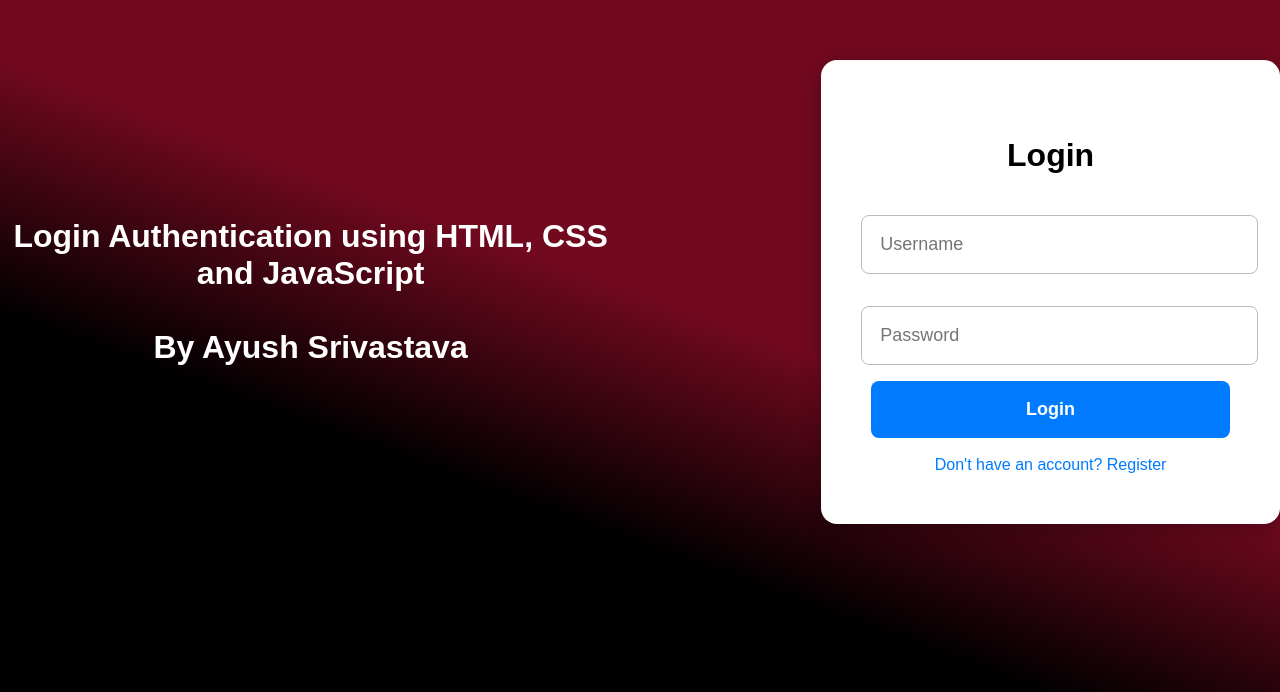
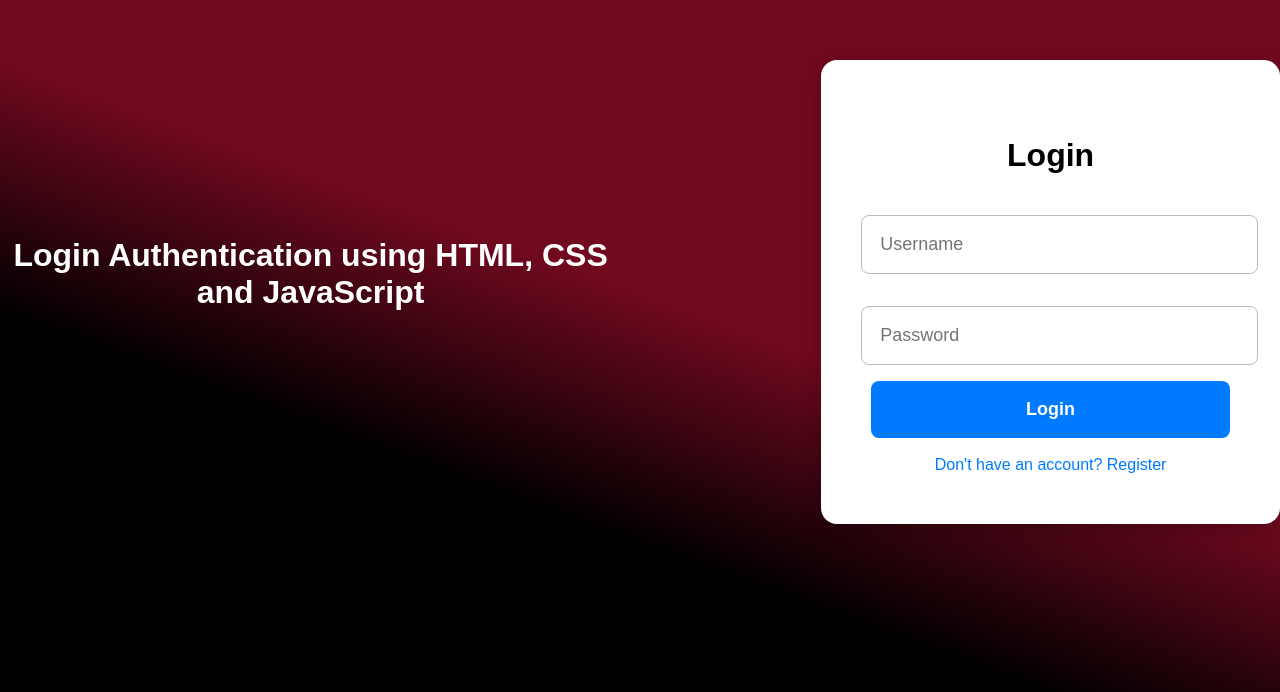
Before and after one commit to Raviranjanpathak/login, a plain HTML site: page index.html in a window 1280 px wide. Shown: the part 108-800 px from the top of the page. Drawn offline with Linux system fonts and the light colour scheme.

Commit message:
Update index.html

```diff
--- a/index.html
+++ b/index.html
@@ -7,7 +7,7 @@
 </head>
 <body>
 
-<h1>Login Authentication using HTML, CSS and JavaScript <br/><br/> By Ayush Srivastava</h1>
+<h1>Login Authentication using HTML, CSS and JavaScript <br/><br/></h1>
 <div class="container" id="auth-container">
   <h2 id="form-title">Login</h2>
   <input type="text" id="username" placeholder="Username" required>
```
